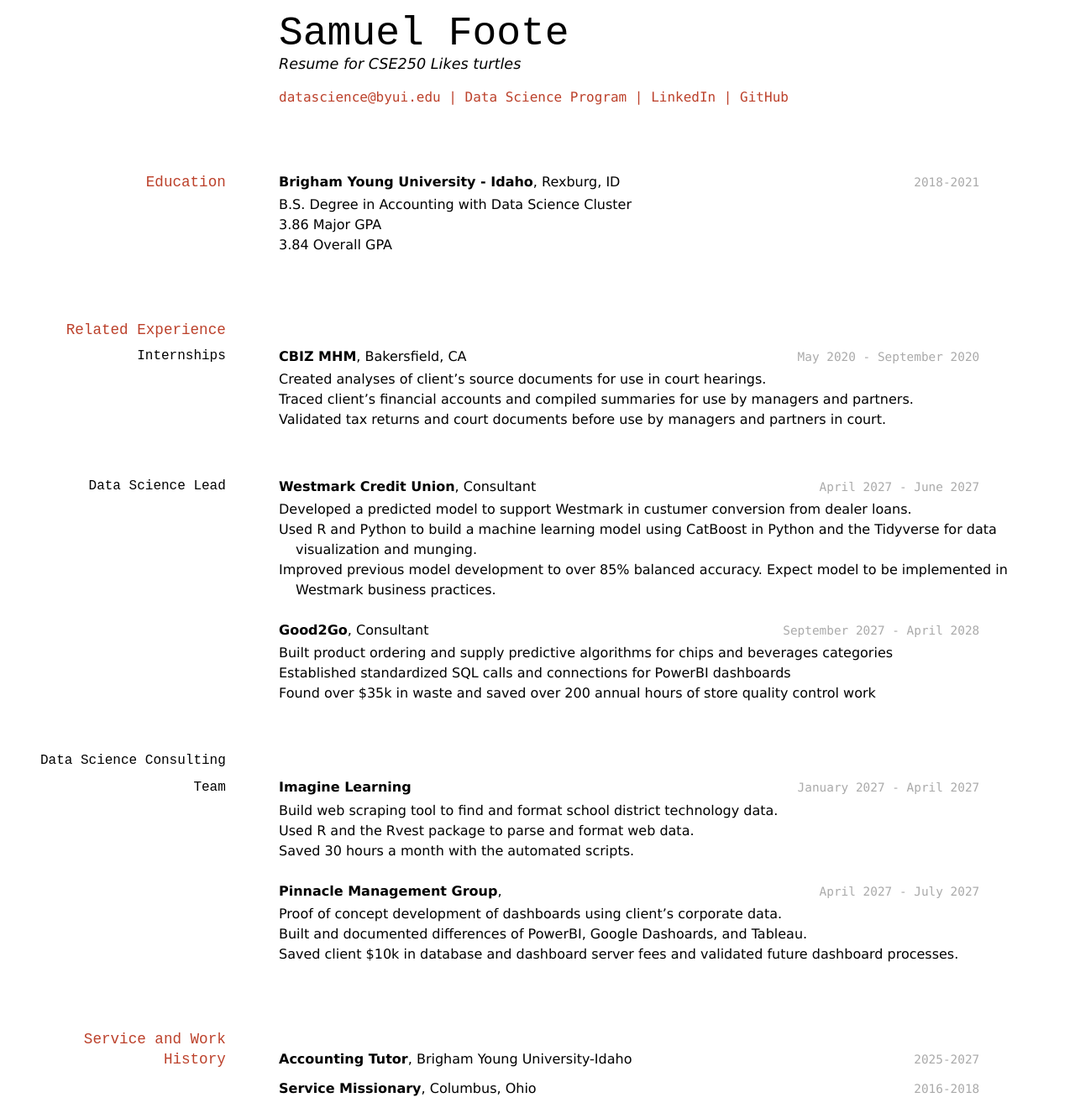
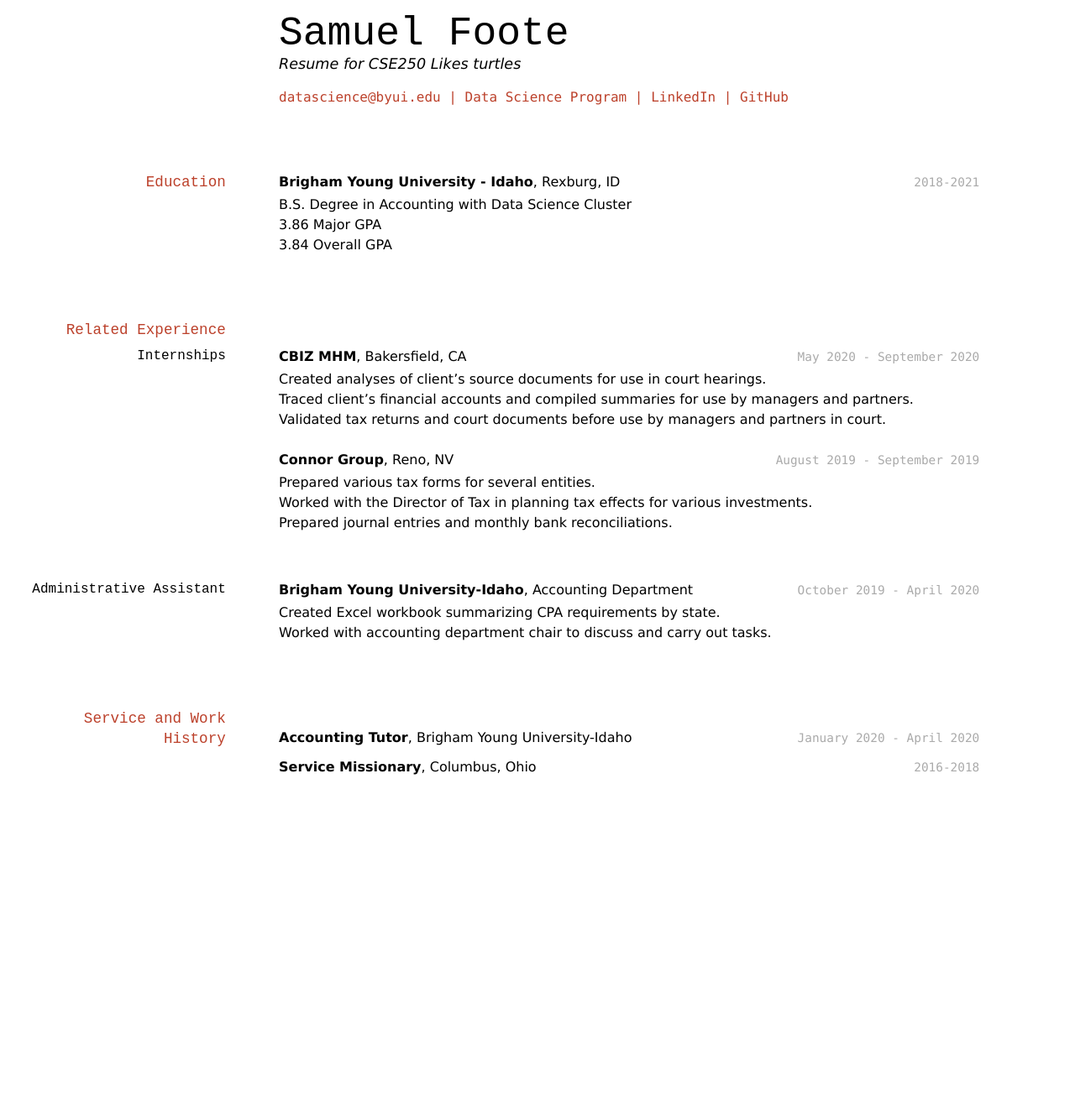
Before and after one commit to footesamr/Foote-Resume, a Jekyll site: the page built from docs/index.md, in a window 1280 px wide. Shown: the whole page at 84% size. Built offline with Jekyll 4.4.1, drawn with Linux system fonts in a browser that asks for light colours; after the commit the page ends 938 px from its top, so only the background shows below that.

Commit message:
Edited internships and other experiences section

```diff
--- a/docs/index.md
+++ b/docs/index.md
@@ -35,42 +35,24 @@ __CBIZ MHM__, Bakersfield, CA
 - Traced client's financial accounts and compiled summaries for use by managers and partners.
 - Validated tax returns and court documents before use by managers and partners in court.
 
-### Data Science Lead
+`August 2019 - September 2019`
+__Connor Group__, Reno, NV
 
-`April 2027 - June 2027`
-__Westmark Credit Union__, Consultant
+- Prepared various tax forms for several entities.
+- Worked with the Director of Tax in planning tax effects for various investments.
+- Prepared journal entries and monthly bank reconciliations.
 
-- Developed a predicted model to support Westmark in custumer conversion from dealer loans.
-- Used R and Python to build a machine learning model using CatBoost in Python and the Tidyverse for data visualization and munging.
-- Improved previous model development to over 85% balanced accuracy. Expect model to be implemented in Westmark business practices.
+### Administrative Assistant
 
-`September 2027 - April 2028`
-__Good2Go__, Consultant
+`October 2019 - April 2020`
+__Brigham Young University-Idaho__, Accounting Department
 
-- Built product ordering and supply predictive algorithms for chips and beverages categories
-- Established standardized SQL calls and connections for PowerBI dashboards
-- Found over $35k in waste and saved over 200 annual hours of store quality control work
-
-### Data Science Consulting Team
-
-`January 2027 - April 2027`
-__Imagine Learning__
-
-- Build web scraping tool to find and format school district technology data.
-- Used R and the Rvest package to parse and format web data.
-- Saved 30 hours a month with the automated scripts.
-
-`April 2027 - July 2027`
-__Pinnacle Management Group__,
-
-- Proof of concept development of dashboards using client's corporate data.
-- Built and documented differences of PowerBI, Google Dashoards, and Tableau.
-- Saved client $10k in database and dashboard server fees and validated future dashboard processes.
-
+- Created Excel workbook summarizing CPA requirements by state.
+- Worked with accounting department chair to discuss and carry out tasks.
 
 ## Service and Work History
 
-`2025-2027`
+`January 2020 - April 2020`
 __Accounting Tutor__, Brigham Young University-Idaho
 
 
```
